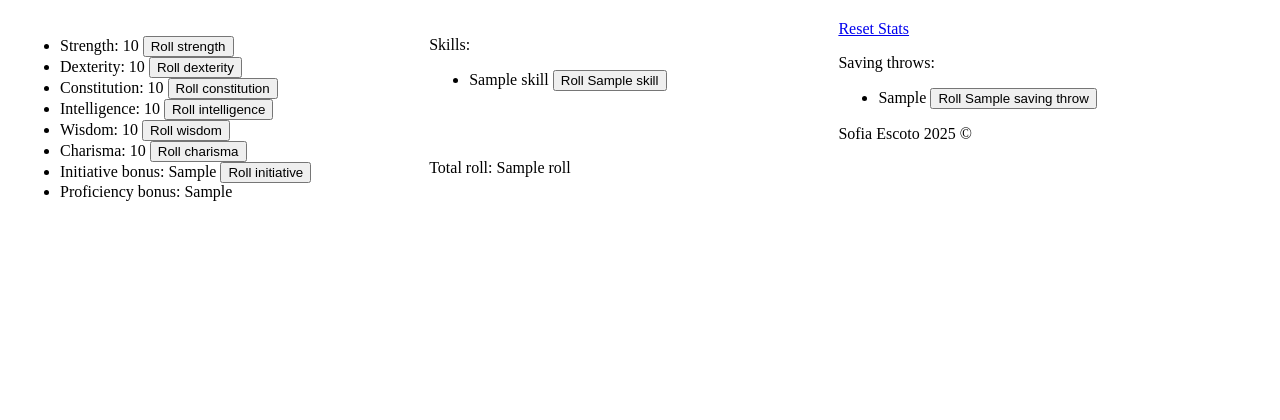
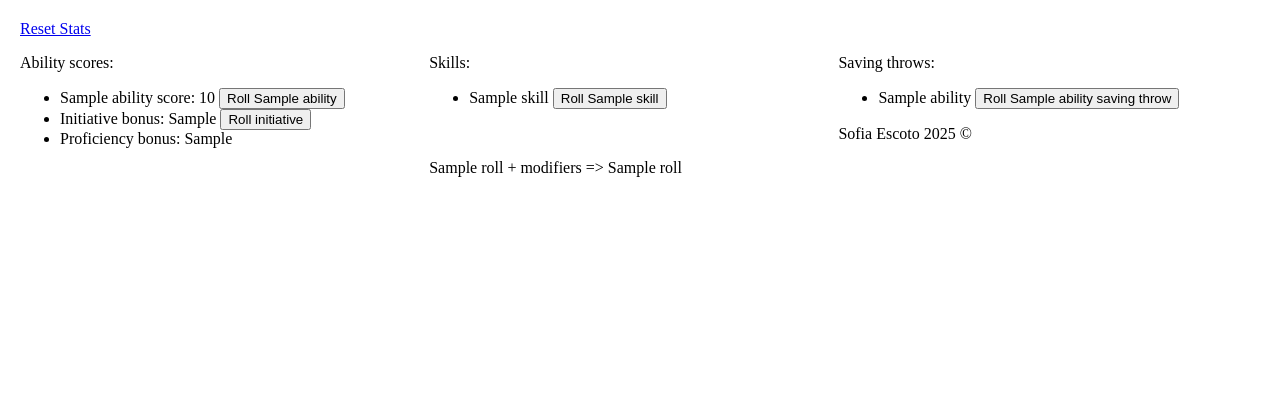
Before and after one commit to seescoto/dnd_roller, a Flask app: template templates/set_stats.html in a window 1280 px wide. Shown: the top 420 px of the page. Run offline with Flask 3, Linux system fonts and the light colour scheme; the template is opened without the code that fills it: most values are stand-ins (such as "Sample title", 1, 10 or a date in 2020).

Commit message:
all working

```diff
--- a/app.py
+++ b/app.py
@@ -1,5 +1,4 @@
-from flask import Flask, redirect, request, render_template, jsonify, session
-import json
+from flask import Flask, request, render_template, session
 from src.Character import Character, character_to_dict, dict_to_character
 from config import secret_key
 
@@ -106,8 +105,24 @@
     for p in profs:
         char.add_proficiency(p)
 
-    skill = request.form.get('ability')
-    roll = char.roll_skill(skill)
+    ability = request.form.get('ability')
+    roll = char.roll_skill(ability)
+
+    return render_template('set_stats.html', character=char, skills=session.get('all_skills'), saving_throws=session.get('saving_throws'), roll=roll)
+
+
+@app.route('/roll-initiative', methods=['POST'])
+def roll_initiative():
+    stats = session.get('stats')
+    profs = session.get('proficiencies')
+
+    # save character and load again
+    char = dict_to_character(stats)
+    for p in profs:
+        char.add_proficiency(p)
+
+    initiative = request.form.get('initiative')
+    roll = char.roll_skill(initiative)
 
     return render_template('set_stats.html', character=char, skills=session.get('all_skills'), saving_throws=session.get('saving_throws'), roll=roll)
 
--- a/templates/set_stats.html
+++ b/templates/set_stats.html
@@ -11,36 +11,36 @@
 	</head>
 
 	<a href="/">Reset Stats</a>
+	<br />
 
 	<div class="column2">
+		<p>Ability scores:</p>
 		<ul>
+			{% for ability in saving_throws %}
 			<li>
-				Strength: {{character.strength.score}}
-				<button class="button">Roll strength</button>
+				{{ability}} score: {{character.get_ability_score(ability)}}
+				<form method="post" action="/roll-ability" style="display: inline">
+					<input type="hidden" name="ability" value="{{ ability }}" />
+					<button>Roll {{ability}}</button>
+					<span class="roll-result"></span>
+				</form>
 			</li>
-			<li>
-				Dexterity: {{character.dexterity.score}}
-				<button class="button">Roll dexterity</button>
-			</li>
-			<li>
-				Constitution: {{character.constitution.score}}
-				<button class="button">Roll constitution</button>
-			</li>
-			<li>
-				Intelligence: {{character.intelligence.score}}
-				<button class="button">Roll intelligence</button>
-			</li>
-			<li>
-				Wisdom: {{character.wisdom.score}}
-				<button class="button">Roll wisdom</button>
-			</li>
-			<li>
-				Charisma: {{character.charisma.score}}
-				<button class="button">Roll charisma</button>
-			</li>
+			{%endfor%}
 			<li>
 				Initiative bonus: {{character.initiative_bonus}}
-				<button class="button">Roll initiative</button>
+				<form
+					method="post"
+					action="/roll-initiative"
+					style="display: inline"
+				>
+					<input
+						type="hidden"
+						name="initiative"
+						value="{{ character.initiative_bonus }}"
+					/>
+					<button>Roll initiative</button>
+					<span class="roll-result"></span>
+				</form>
 			</li>
 			<li>Proficiency bonus: {{character.proficiency_bonus}}</li>
 		</ul>
@@ -88,7 +88,7 @@
 		{%if roll != None%} {%if roll[0] == 1 or roll[0] == 20%}
 		<p>NATURAL {{roll[0]}}!</p>
 		{%endif%}
-		<p>Total roll: {{roll[1]}}</p>
+		<p>{{roll[0]}} + modifiers => {{roll[1]}}</p>
 		{%endif%}
 	</div>
 	<br />
```
Also changed, not shown: src/Character.py (+24 -6 lines).
